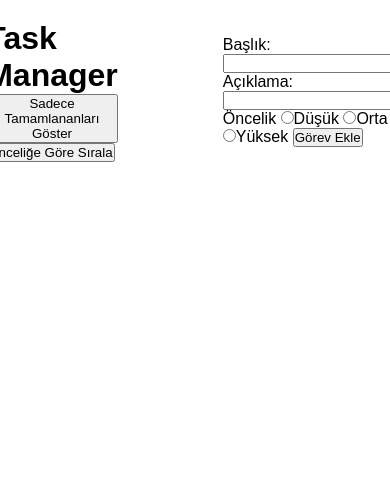
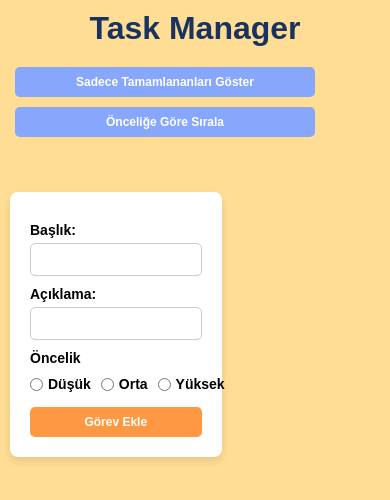
Before and after one commit to burcakyildirim/Insider-CodeCraft-Bootcamp, a plain HTML site: page Week2TaskManager/index.html in a window 390 px wide. Drawn offline with Linux system fonts and the light colour scheme.

Commit message:
css ADDED

```diff
--- a/Week2TaskManager/index.html
+++ b/Week2TaskManager/index.html
@@ -24,11 +24,19 @@
         <input type="text" id="text-desc" />
 
         <label>Öncelik</label>
-        <input type="radio" name="priority" value="Düşük" />Düşük
-        <input type="radio" name="priority" value="Orta" />Orta
-        <input type="radio" name="priority" value="Yüksek" />Yüksek
+        <div class="radio-group">
+          <label>
+            <input type="radio" name="priority" value="Düşük" /> Düşük
+          </label>
+          <label>
+            <input type="radio" name="priority" value="Orta" /> Orta
+          </label>
+          <label>
+            <input type="radio" name="priority" value="Yüksek" /> Yüksek
+          </label>
+        </div>
 
-        <button type="submit">Görev Ekle</button>
+        <button type="submit" class="add-btn">Görev Ekle</button>
       </form>
     </div>
     <script src="script.js"></script>
--- a/Week2TaskManager/script.js
+++ b/Week2TaskManager/script.js
@@ -89,9 +89,16 @@ filterBtn.addEventListener("click", () => {
 })
 
 const sortBtn = document.querySelector(".sort-priority");
+let isSorted = false;
+let originalTasks = [];
 
 sortBtn.addEventListener("click", function () {
     const tasks = Array.from(document.querySelectorAll(".task"));
+
+    if (!isSorted) {
+
+        originalTasks = [...tasks];
+
         const priorityOrder = { "Düşük": 1, "Orta": 2, "Yüksek": 3 };
 
         tasks.sort((a, b) => {
@@ -101,4 +108,13 @@ sortBtn.addEventListener("click", function () {
         });
 
         tasks.forEach(task => taskList.appendChild(task));
+
+        sortBtn.textContent = "Normal Sıraya Dön";
+    } else {
+
+        originalTasks.forEach(task => taskList.appendChild(task));
+        sortBtn.textContent = "Önceliğe Göre Sırala";
+    }
+
+    isSorted = !isSorted;
 });
--- a/Week2TaskManager/style.css
+++ b/Week2TaskManager/style.css
@@ -1,19 +1,200 @@
+:root {
+  --primary-color: #FF9843;
+  --secondary-color: #86A7FC;
+  --accent-color: #3468C0;
+  --background-color: #FFDD95;
+  --text-color: #193361;
+  --task-bg: white;
+  --completed-bg: #d4edda;
+  --completed-border: #28a745;
+}
+
 * {
   box-sizing: border-box;
   margin: 0;
   padding: 0;
-   font-family: 'Arial', sans-serif;
+  font-family: "Arial", sans-serif;
 }
 
 body {
   display: flex;
   width: 100%;
   gap: 30%;
-    padding: 20px;
+  padding: 50px;
   justify-content: center;
-    align-items: center;
+  align-items: flex-start;
+  background-color: var(--background-color);
 }
 
+h1 {
+  color: var(--text-color);
+  margin-bottom: 15px;
+  text-align: center;
+}
+
+/* Genel Buton Stili */
+button {
+  padding: 10px 15px;
+  border: none;
+  border-radius: 5px;
+  cursor: pointer;
+  font-size: 14px;
+  font-weight: bold;
+  transition: all 0.3s ease;
+  background-color: var(--primary-color);
+  color: white;
+}
+
+button:hover {
+  opacity: 0.8;
+}
+
+/* Filtreleme ve Sıralama Butonları */
+.filter-completed,
+.sort-priority {
+  background-color: var(--secondary-color);
+  color: white;
+  margin: 5px;
+}
+
+/* Task Listesi */
+#task-list {
+  width: 100%;
+  max-width: 500px;
+  margin-top: 20px;
+}
+
+.task {
+  background: var(--task-bg);
+  padding: 15px;
+  border-radius: 8px;
+  box-shadow: 0 4px 8px rgba(0, 0, 0, 0.1);
+  margin-bottom: 10px;
+  display: flex;
+  flex-direction: column;
+  gap: 5px;
+}
+
+/* Görev İçeriği */
+.task-title {
+  font-size: 18px;
+  font-weight: bold;
+  color: var(--text-color);
+}
+
+.task-desc {
+  font-size: 14px;
+  color: #666;
+}
+
+.task-priority {
+  font-size: 14px;
+  font-weight: bold;
+  color: var(--accent-color);
+}
+
+/* Tamamlandı Stil */
 .completed {
-    background-color: green;
+  background-color: var(--completed-bg);
+  border-left: 5px solid var(--completed-border);
 }
+
+/* Durum */
+.task-status {
+  font-size: 14px;
+  font-weight: bold;
+  color: #555;
+}
+
+/* Butonlar */
+.task-buttons {
+  display: flex;
+  justify-content: space-between;
+  margin-top: 10px;
+}
+
+.complete-btn {
+  background-color: var(--primary-color);
+  color: white;
+}
+
+.delete-btn {
+  background-color: var(--secondary-color);
+  color: white;
+}
+
+/* Form Stili */
+.task-form {
+  display: flex;
+  flex-direction: column;
+  background: var(--task-bg);
+  padding: 20px;
+  border-radius: 8px;
+  box-shadow: 0 4px 8px rgba(0, 0, 0, 0.1);
+  width: 100%;
+  max-width: 400px;
+  margin-top: 20px;
+}
+
+.task-form label {
+  font-size: 14px;
+  font-weight: bold;
+  margin-top: 10px;
+}
+
+.task-form input[type="text"] {
+  width: 100%;
+  padding: 8px;
+  margin-top: 5px;
+  border: 1px solid #ccc;
+  border-radius: 5px;
+}
+
+.radio-group {
+  display: flex;
+  align-items: center;
+  gap: 10px;
+}
+
+.radio-group label {
+  display: flex;
+  align-items: center;
+  gap: 5px;
+}
+
+.task-form button {
+  background-color: var(--primary-color);
+  color: white;
+  margin-top: 15px;
+}
+
+.filter-completed,
+.sort-priority {
+  width: 300px;
+}
+
+@media (max-width: 768px) {
+  body {
+    padding: 10px;
+    flex-direction: column;
+    gap: 10px;
+  }
+
+  #task-list {
+    max-width: 100%;
+  }
+
+  .task-form {
+    max-width: 100%;
+    width: 90%;
+  }
+
+  .task {
+    padding: 10px;
+  }
+
+  button {
+    font-size: 12px;
+    padding: 8px;
+  }
+}
```
Lines whose indentation alone changed are shown as unchanged.
